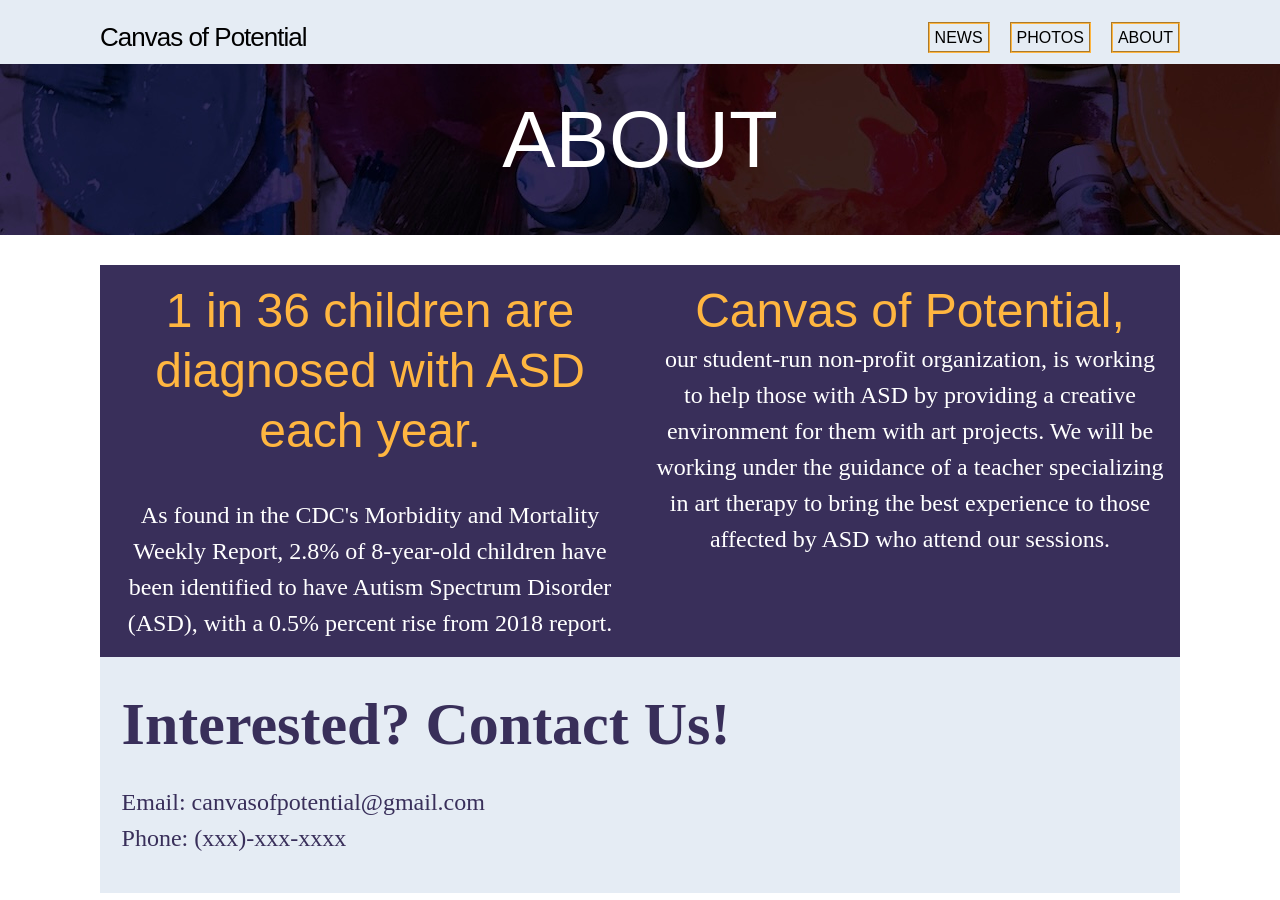
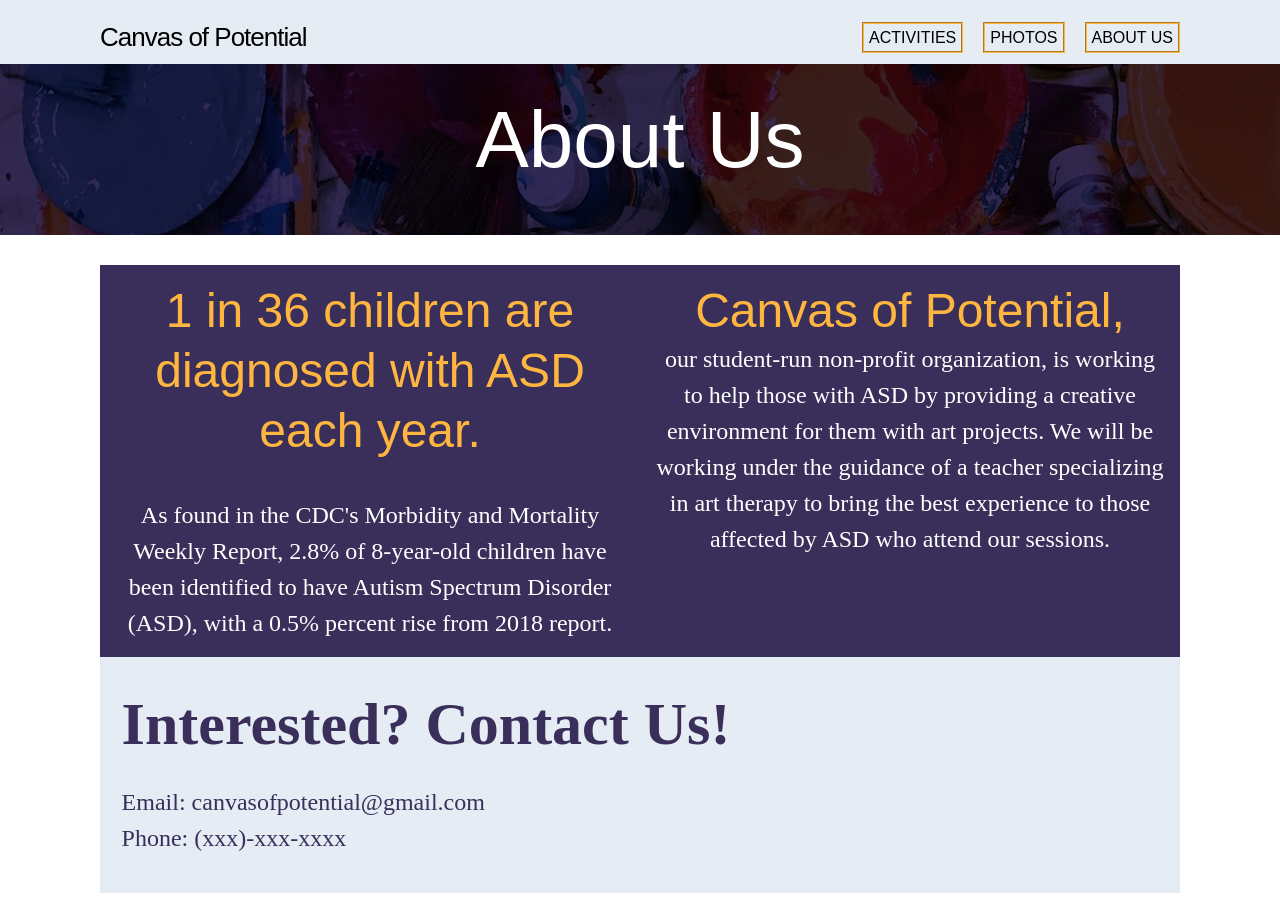
Before and after one commit to canvasofpotential/canvasofpotential.github.io, a Jekyll site: the page built from docs/about.md, in a window 1280 px wide and 900 px high. Built offline with Jekyll 4.4.1, drawn with Linux system fonts in a browser that asks for light colours; some web fonts are replaced.

Commit message:
Changed "News"-"Activities," "About"-"About Us"

```diff
--- a/docs/_layouts/page.html
+++ b/docs/_layouts/page.html
@@ -2,7 +2,8 @@
 layout: default
 ---
 <div class="home-intro" id="home-top">
-  <p id="home-intro-header">{{ page.title | escape }}</p>
+  <!--<p id="home-intro-header">{{ page.title | escape }}</p>-->
+  <p id="home-intro-header">About Us</p>
 </div>
 
 <div class="wrapper">
--- a/docs/about.md
+++ b/docs/about.md
@@ -1,5 +1,5 @@
 ---
 layout: page
-title: ABOUT
+title: ABOUT US
 permalink: /about/
 ---
--- a/docs/news.md
+++ b/docs/news.md
@@ -3,7 +3,7 @@
 # To modify the layout, see https://jekyllrb.com/docs/themes/#overriding-theme-defaults
 
 # layout: page
-title: NEWS
+title: ACTIVITIES
 permalink: /news/
 
 layout: posts
```
